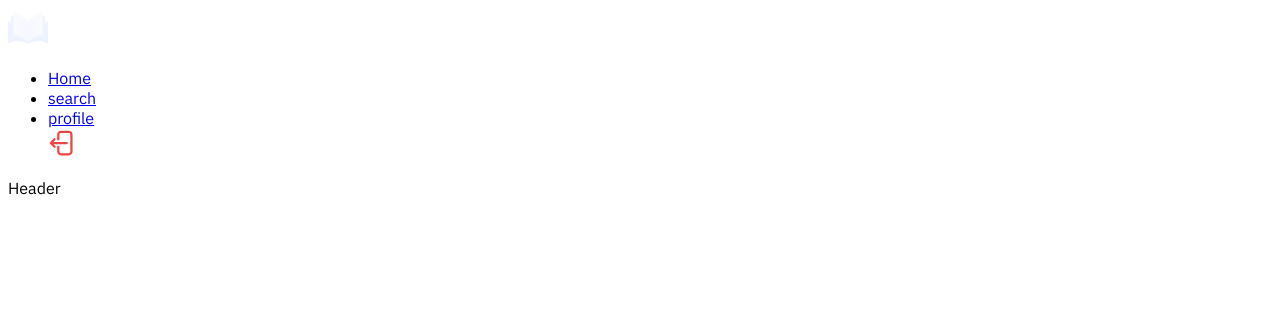
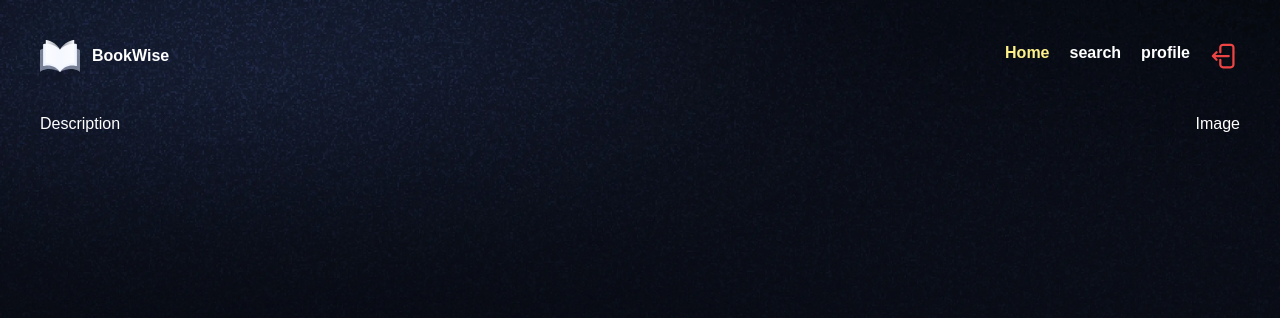
Before and after one commit to Tobby8629/book_library, a Next.js app: page / in a window 1280 px wide. Shown: the top 318 px of the page. Built offline with nearby package versions, Linux system fonts and the light colour scheme.

Commit message:
Page Setup

```diff
--- a/app/(root)/layout.tsx
+++ b/app/(root)/layout.tsx
@@ -1,24 +1,32 @@
+"use client"
 import { logo, logout } from '@/public/icons/root'
 import React, { ReactNode } from 'react'
 import Image from 'next/image'
 import { menu } from '@/lib/utils'
 import Link from 'next/link'
+import { usePathname } from 'next/navigation'
 
-const Layout = ({children}: {children: ReactNode}) => {
+const Layout = ({children, header}: {children: ReactNode, header: ReactNode}) => {
+  const pathname = usePathname()
   return (
-    <section>
-      <nav>
+    <section className="main_section">
+      <nav className='wrapper_div py-10 flex justify-between items-center text-white'>
+        <div className='flex items-center'>
           <Image src={logo} alt={"logo"} width={40} height={40}/>
-       <ul>
+          <h3 className='ml-3 font-ibm-plex-sans font-semibold'>BookWise</h3>
+        </div>
+
+        <ul className='flex gap-5'>
           {menu.map((item) => (
-          <li key={item.id}>
-            <Link href={item.path}>{item.name}</Link>
+            <li key={item.id} >
+              <Link className={`${pathname === item.path ? "text-yellow-200" : "text-white"} font-semibold`}
+                href={item.path}>{item.name}</Link>
             </li>
           ))}
           <li>
-          <Link href="/profile">profile</Link>
+            <Link className='font-semibold' href="/my-profile">profile</Link>
           </li>
-          <a href="/logout">
+            <a href="/logout" className='font-semibold'>
               <Image src={logout} alt='logout' width={30} height={30}/>
             </a>
         </ul>
--- /dev/null
+++ b/app/(root)/my-profile/page.tsx
@@ -0,0 +1,11 @@
+import React from 'react'
+
+const page = () => {
+  return (
+    <div>
+      <p>my-profile</p>
+    </div>
+  )
+}
+
+export default page
--- a/app/(root)/page.tsx
+++ b/app/(root)/page.tsx
@@ -1,5 +1,3 @@
-// import Image from "next/image";
-
 import Header from "@/components/Home/Header";
 
 const Home = () => {
--- /dev/null
+++ b/app/(root)/search/page.tsx
@@ -0,0 +1,11 @@
+import React from 'react'
+
+const page = () => {
+  return (
+    <div>
+      <search />
+    </div>
+  )
+}
+
+export default page
--- a/app/globals.css
+++ b/app/globals.css
@@ -1,3 +1,46 @@
-body {
+@tailwind base;
+@tailwind components;
+@tailwind utilities;
 
-}
+
+@layer base {
+    :root {
+      --radius: 0.5rem;
+      color: white;
+    }
+
+    .hide-scrollbar::-webkit-scrollbar {
+      width: 0px;
+      height: 0px;
+      border-radius: 0px;
+    }
+
+    .hide-scrollbar::-webkit-scrollbar-track {
+      background: transparent;
+    }
+
+    .hide-scrollbar::-webkit-scrollbar-thumb {
+      background: transparent;
+      border-radius: 0px;
+    }
+
+    .hide-scrollbar::-webkit-scrollbar-thumb:hover {
+      background: transparent;
+    }
+  }
+
+  @layer components {
+    .main_section {
+      background: linear-gradient(rgba(17, 22, 36, 0) 10%, rgb(7, 10, 18)), url('../public/images/pattern.webp');
+      background-repeat: no-repeat;
+      background-size: cover;
+      min-height: 100vh;
+      @apply font-ibm-plex-sans;
+  }
+
+    .wrapper_div {
+      @apply max-w-7xl px-10 mx-auto
+    }
+
+
+  }
--- a/components/Home/Header.tsx
+++ b/components/Home/Header.tsx
@@ -2,7 +2,14 @@ import React from 'react'
 
 const Header = () => {
   return (
-    <div>Header</div>
+    <header className='wrapper_div flex justify-between'>
+       <div>
+        <p>Description</p>
+       </div>
+       <div>
+        <p>Image</p>
+       </div>
+    </header>
   )
 }
 
```
Also changed, not shown: public/images/bg.svg (added), public/images/noise.svg (added). Lines whose indentation alone changed are shown as unchanged.
